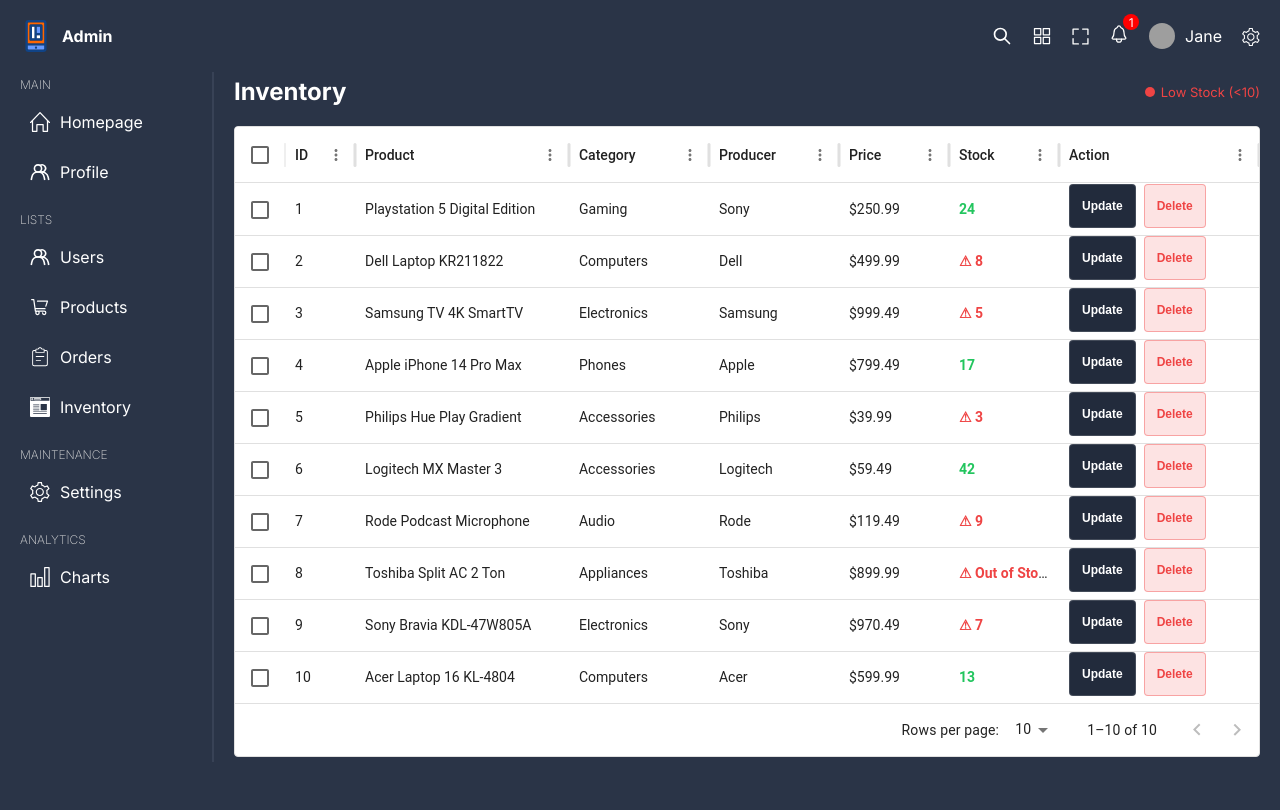
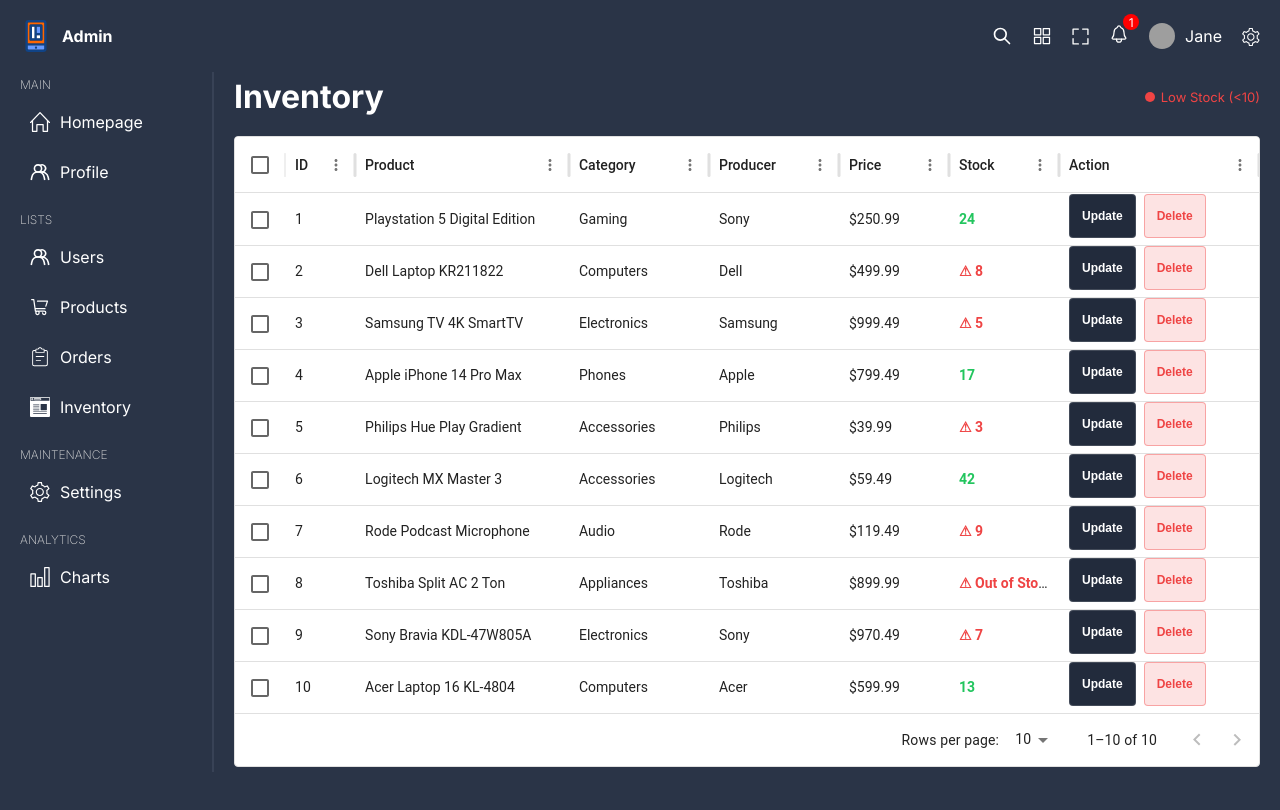
Before and after one commit to maeez/admin-dashboard, a React (Vite) app: page /inventory in a window 1280 px wide. Shown: the top 810 px of the page. Built offline with nearby package versions, Linux system fonts and the light colour scheme; grey boxes are pictures that could not be loaded.

Commit message:
fix inconsistent headings

```diff
--- a/src/pages/inventory/inventory.scss
+++ b/src/pages/inventory/inventory.scss
@@ -8,10 +8,7 @@
     justify-content: space-between;
     margin-bottom: 20px;
 
-    h1 {
-      font-size: 24px;
-      font-weight: 700;
-    }
+
 
     .legend {
       display: flex;
--- a/src/pages/orders/orders.scss
+++ b/src/pages/orders/orders.scss
@@ -8,10 +8,6 @@
     justify-content: space-between;
     margin-bottom: 20px;
 
-    h1 {
-      font-size: 24px;
-      font-weight: 700;
-    }
 
     button {
       padding: 10px 20px;
```
